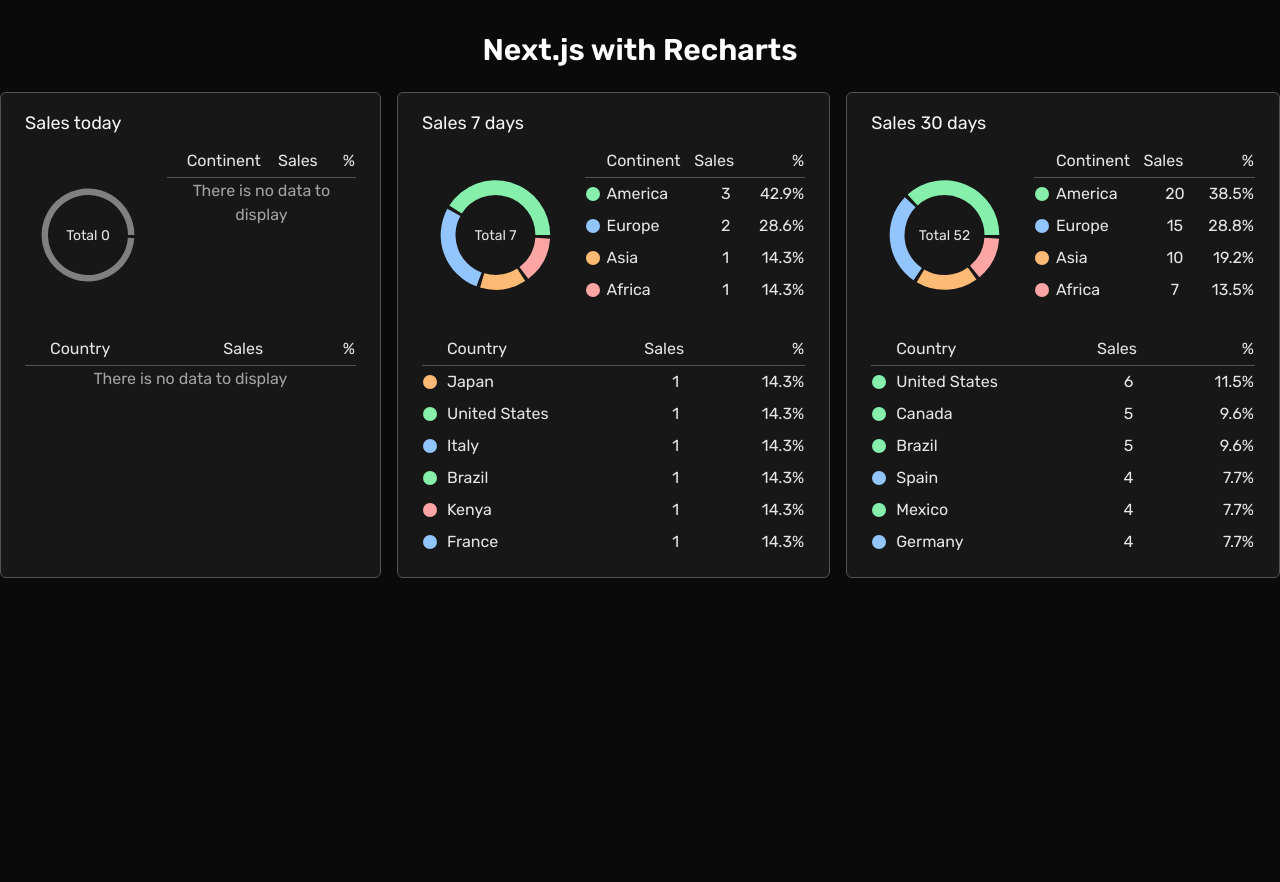
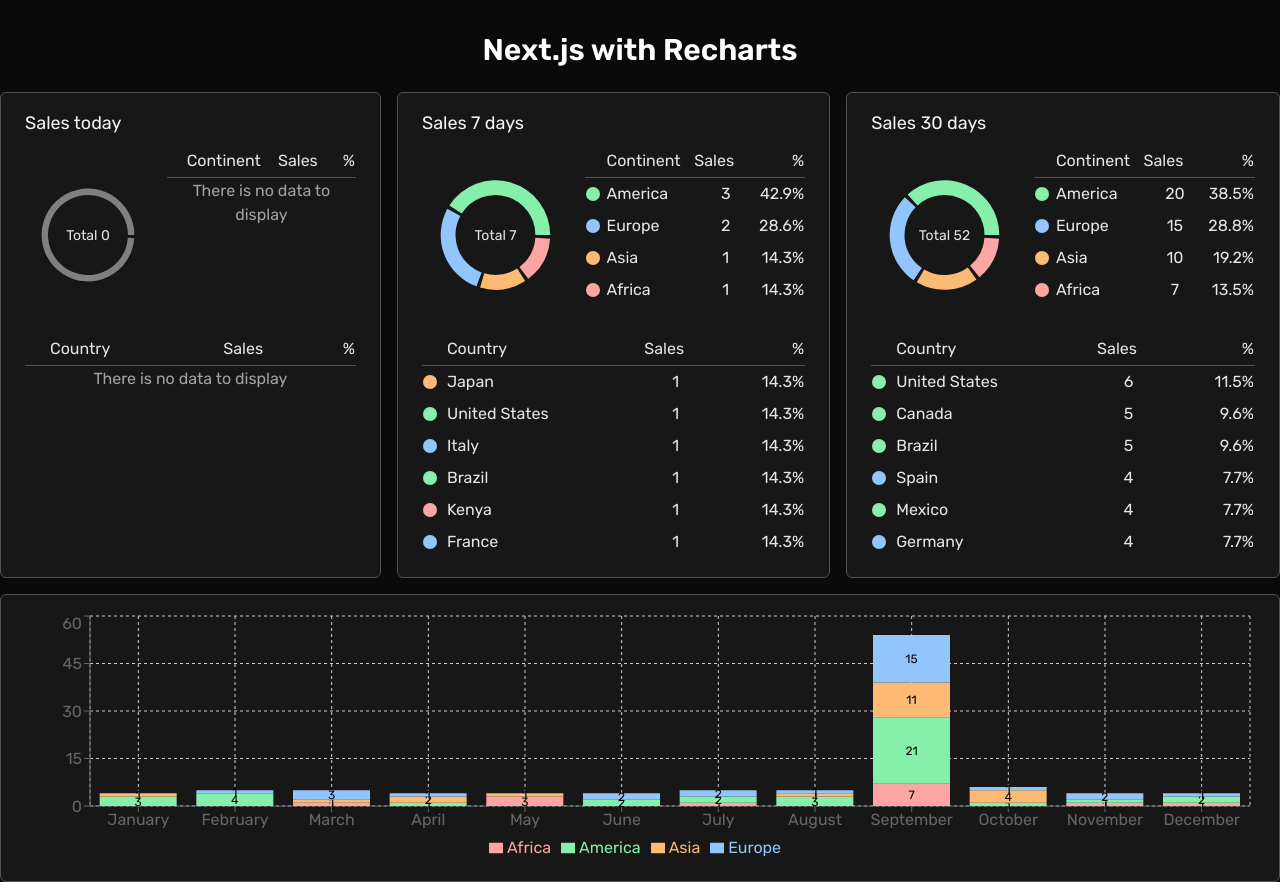
Before and after one commit to francolloveras/nextjs-recharts, a Next.js app: page / in a window 1280 px wide. Before the commit the page ends 800 px from the top, so only its background shows below. Built offline with nearby package versions, Linux system fonts and the light colour scheme.

Commit message:
Add month card section

```diff
--- a/src/app/page.tsx
+++ b/src/app/page.tsx
@@ -1,9 +1,10 @@
 import DailyCard from '@/components/daily-card'
+import MonthCard from '@/components/month-card'
 
 export default function Home() {
   return (
-    <main className="flex items-center flex-col gap-y-4">
-      <header className="pt-8 pb-2">
+    <main className="flex max-w-7xl mx-auto flex-col gap-y-4">
+      <header className="pt-8 text-center pb-2">
         <h1 className="text-3xl font-semibold text-white">Next.js with Recharts</h1>
       </header>
       <section className="flex gap-x-4">
@@ -11,6 +12,9 @@
         <DailyCard title="Sales 7 days" range={7} />
         <DailyCard title="Sales 30 days" range={30} />
       </section>
+      <section className="h-72 w-full rounded-md border border-neutral-600 bg-neutral-900 px-6 py-4">
+        <MonthCard />
+      </section>
     </main>
   )
 }
--- /dev/null
+++ b/src/components/month-card.tsx
@@ -0,0 +1,8 @@
+import { getDataByMonths } from '@/lib/data'
+import BarChart from '@/ui/bar-chard'
+
+export default function MonthCard() {
+  const data = getDataByMonths()
+
+  return <BarChart data={data} />
+}
```
